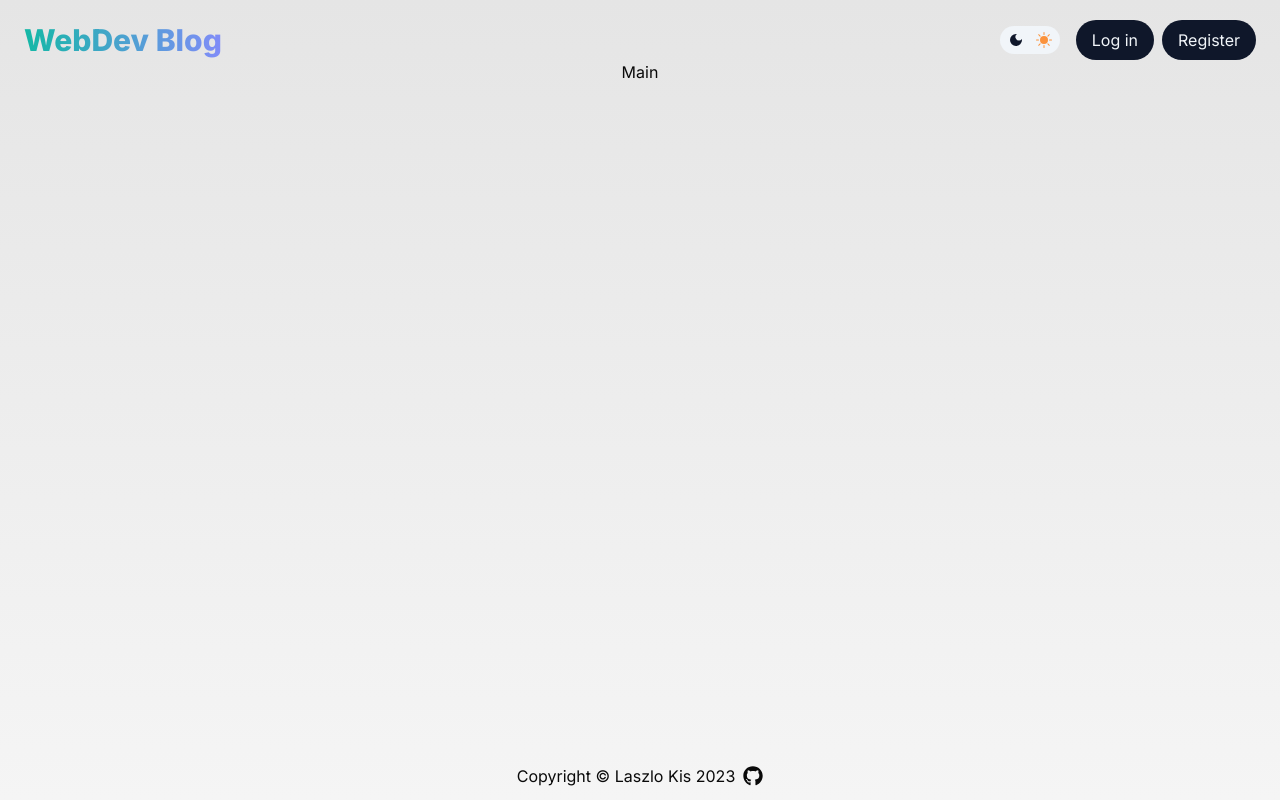
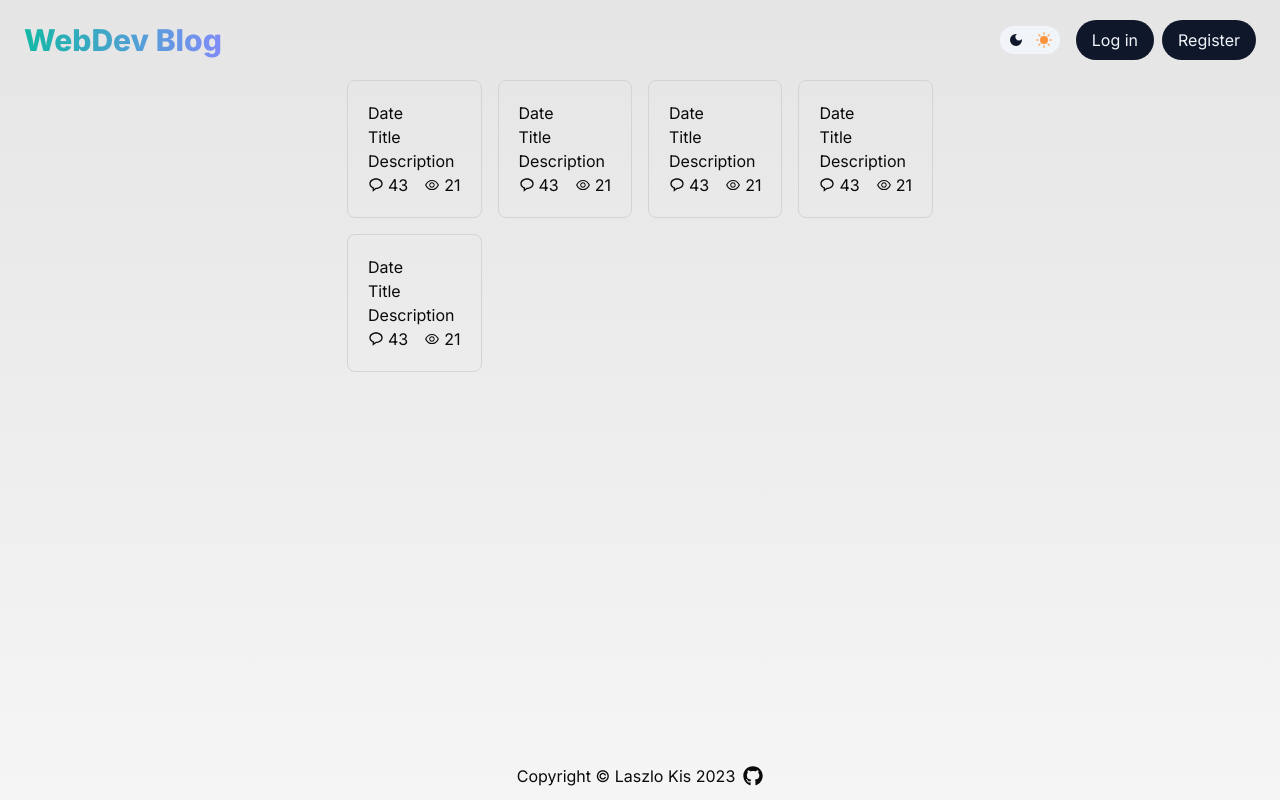
Before and after one commit to ev0clu/next-blog, a Next.js app: page / in a window 1280 px wide. Built offline with nearby package versions, Linux system fonts and the light colour scheme; no server answers.

Commit message:
Basic Post card component is created

```diff
--- a/app/page.tsx
+++ b/app/page.tsx
@@ -1,5 +1,15 @@
-export default function Home() {
+import PostCard from '@/components/PostCard';
+
+export default async function Home() {
   return (
-    <main className="flex flex-1 flex-col items-center">Main</main>
+    <main className="flex flex-1 flex-col items-center">
+      <div className="min-w-350 m-5 grid grid-cols-2 gap-4 md:grid-cols-3 xl:grid-cols-4 2xl:grid-cols-5">
+        <PostCard />
+        <PostCard />
+        <PostCard />
+        <PostCard />
+        <PostCard />
+      </div>
+    </main>
   );
 }
--- /dev/null
+++ b/components/PostCard.tsx
@@ -0,0 +1,36 @@
+'use client';
+
+import { BiMessageRounded } from 'react-icons/bi';
+import { AiOutlineEye } from 'react-icons/ai';
+import { useContext } from 'react';
+import { ThemeContext } from '@/context/ThemeContext';
+
+const PostCard = () => {
+  const { theme } = useContext(ThemeContext);
+
+  return (
+    <div
+      className={`${
+        theme === 'light'
+          ? 'border-neutral-300'
+          : 'border-neutral-700'
+      } rounded-lg border p-5`}
+    >
+      <div>Date</div>
+      <h2>Title</h2>
+      <p>Description</p>
+      <div className="flex flex-row items-center gap-4">
+        <div className="flex flex-row items-center gap-1">
+          <BiMessageRounded />
+          43
+        </div>
+        <div className="flex flex-row items-center gap-1">
+          <AiOutlineEye />
+          21
+        </div>
+      </div>
+    </div>
+  );
+};
+
+export default PostCard;
```
